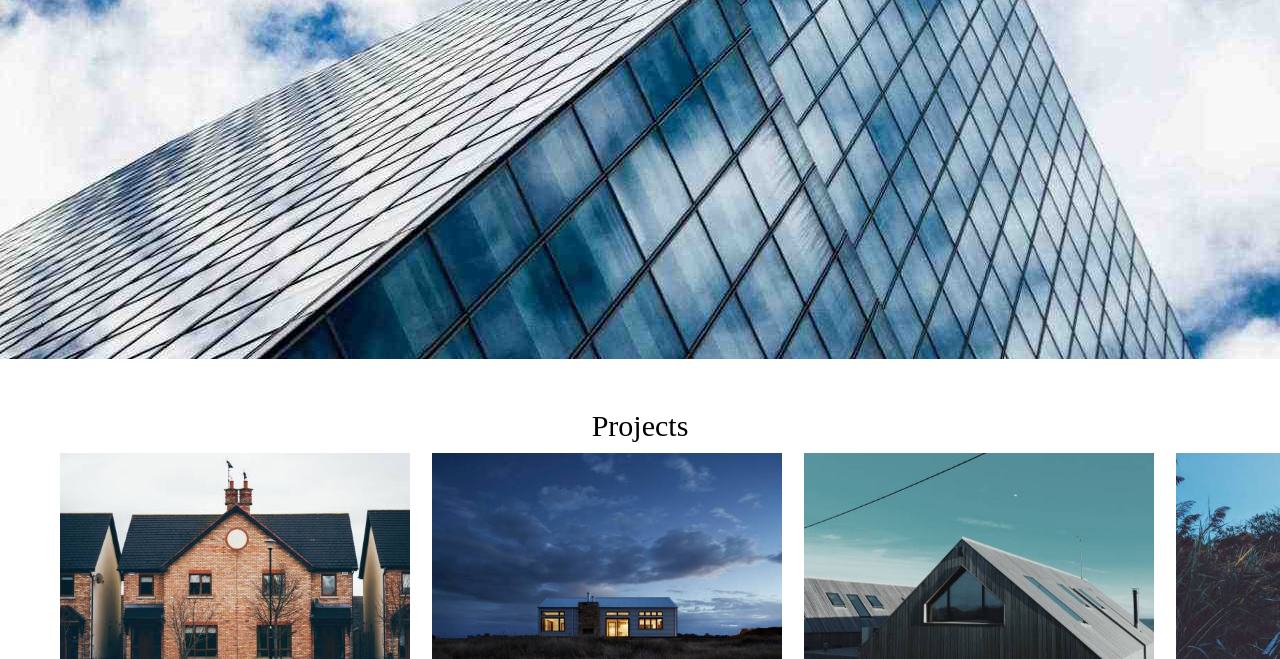
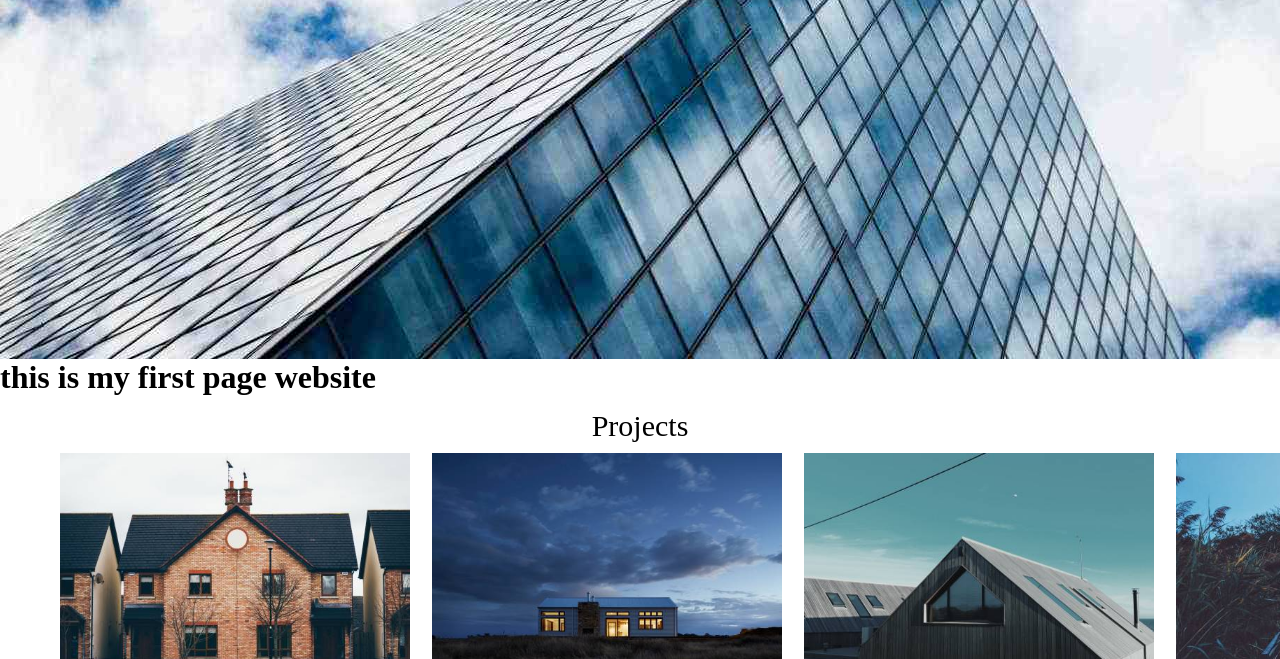
Before and after one commit to Aditya2003-24/single-page, a plain HTML site: page index.html in a window 1280 px wide. Shown: the part 441-1100 px from the top of the page. Drawn offline with Linux system fonts and the light colour scheme.

Commit message:
some updates

```diff
--- a/index.html
+++ b/index.html
@@ -160,5 +160,8 @@
 
      </div>
       </div>
+      <div>
+        <h1>this is my first page website </h1>
+      </div>
   </body>
 </html>
```
